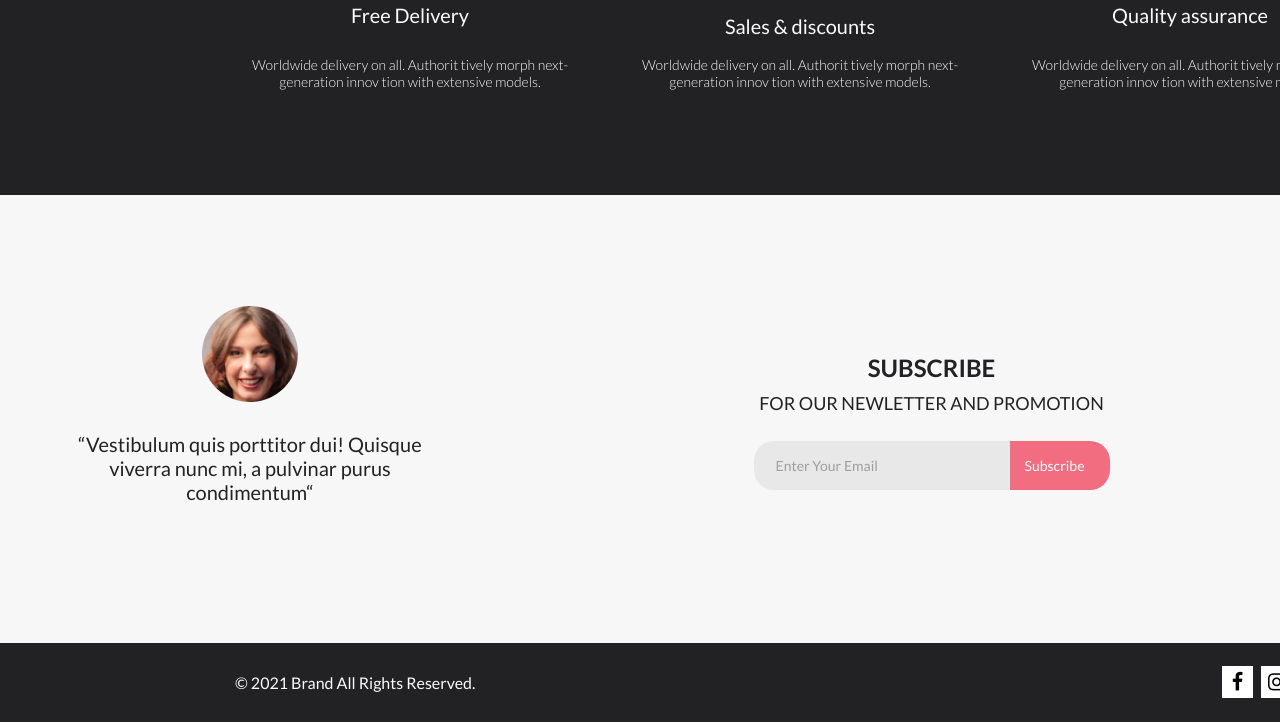
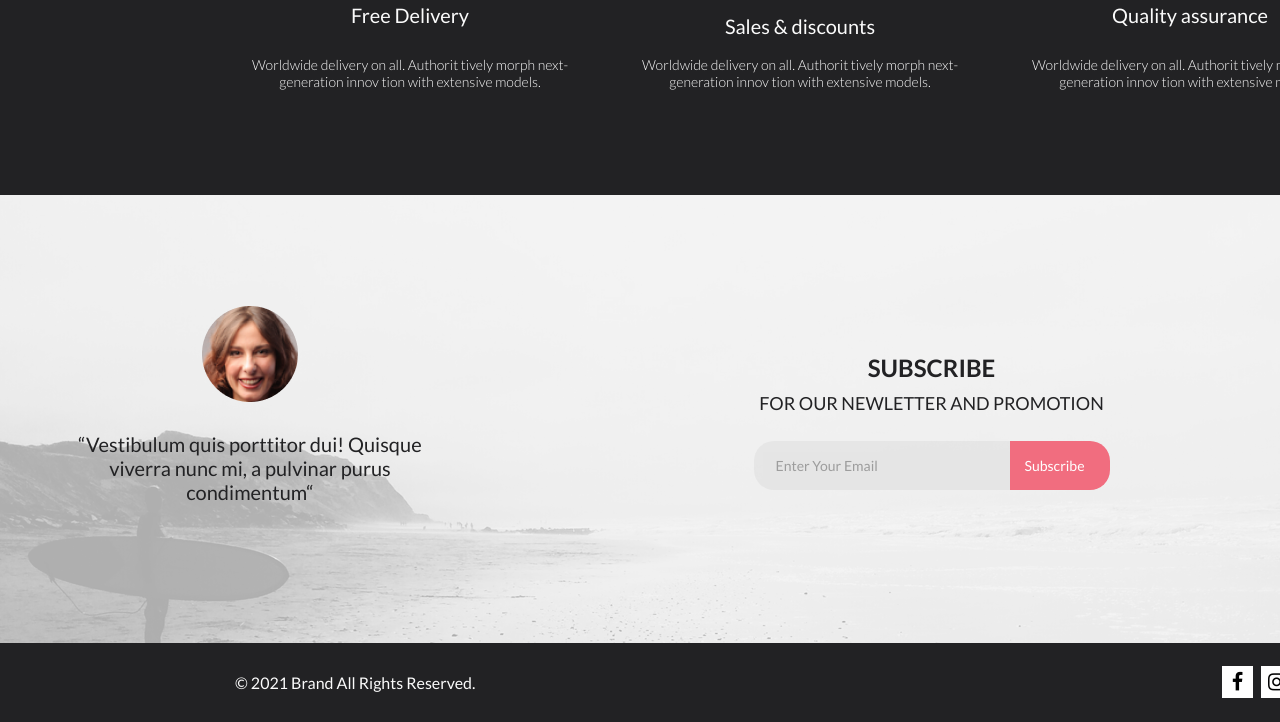
Before and after one commit to GBRavil/HTML_and_CSS-HW-11-12, a plain HTML site: page index.html in a window 1280 px wide. Shown: the part 3105-3827 px from the top of the page. Drawn offline with Linux system fonts and the light colour scheme.

Commit message:
Update style.css

```diff
--- a/assets/style/style.css
+++ b/assets/style/style.css
@@ -474,7 +474,7 @@ span.h2pink {
 
 .footer__subscribe {
     height: 448px;
-    background-image: url(./assets/img/footer_font.png);
+    background-image: url(../img/footer_font.png);
     background-repeat: no-repeat;
     background-position: center;
 }
```
